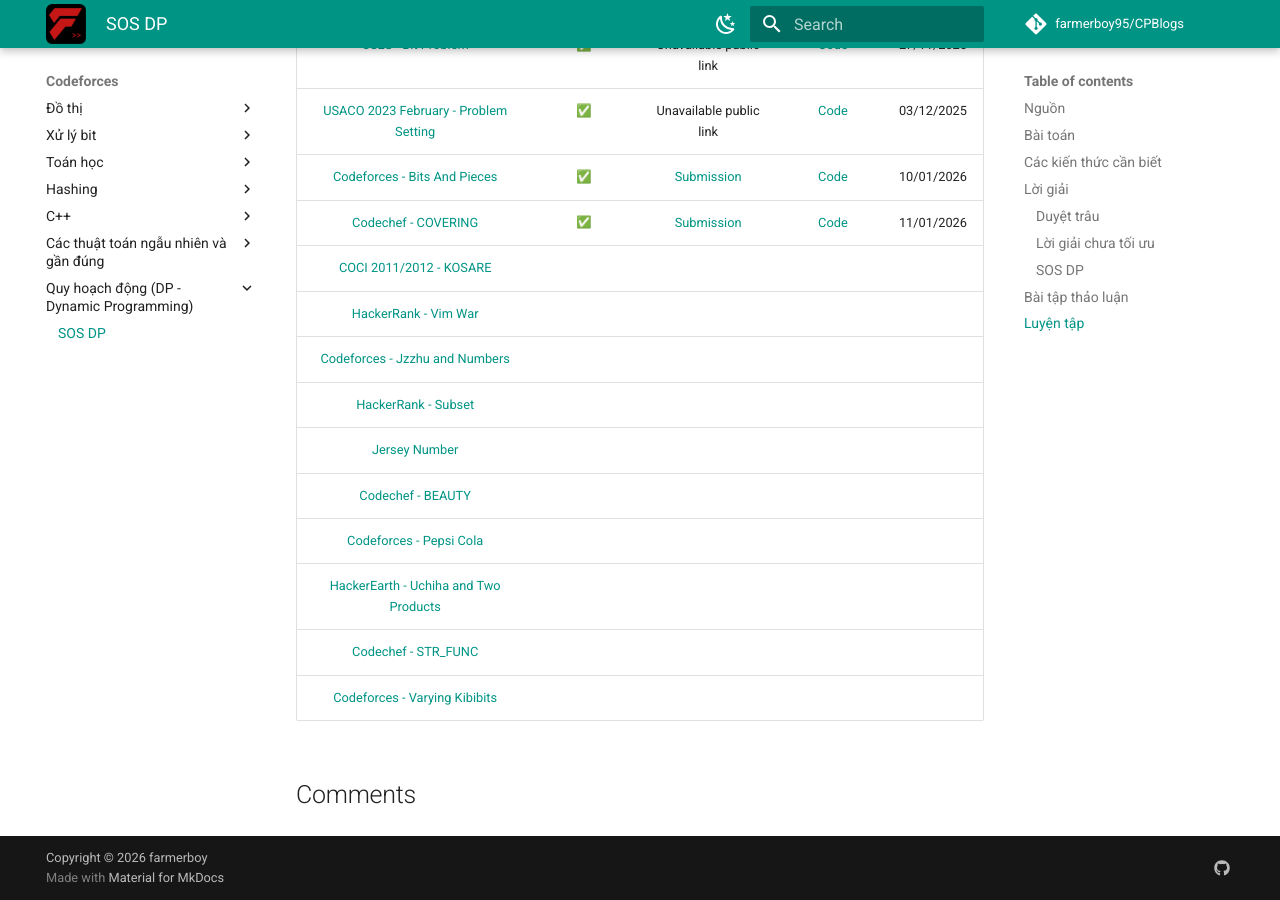
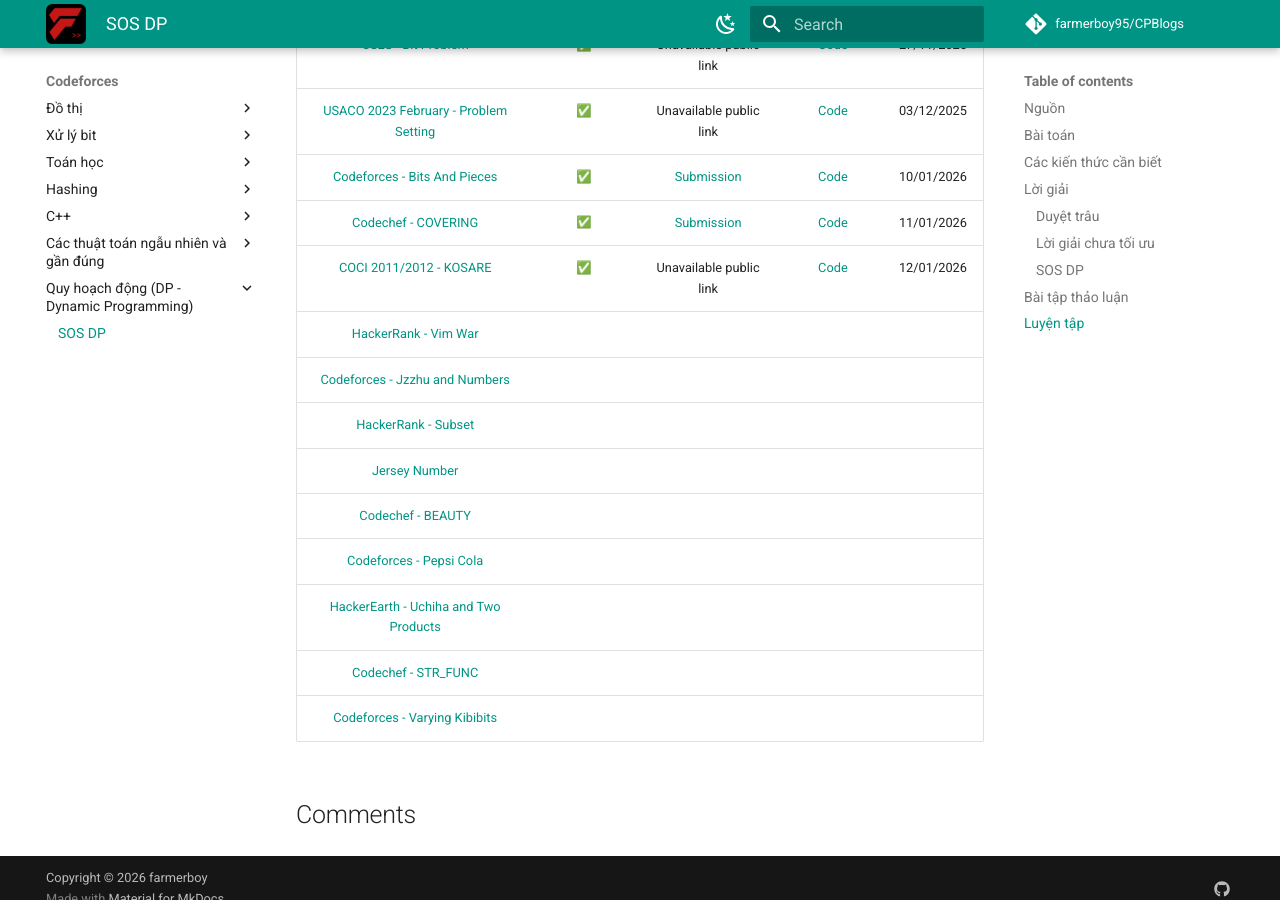
Before and after one commit to farmerboy95/CPBlogs, an MkDocs documentation site: the page built from docs/Codeforces/dp/sos-dp.md, in a window 1280 px wide and 900 px high, scrolled down 4049 px. Built offline with MkDocs 1.6.1 and Material for MkDocs 9.7.7, drawn with Linux system fonts in a browser that asks for light colours; emoji names are drawn with the system emoji font; comment, search, counter and statistics services are not loaded.

Commit message:
Update COCI 2011/2012 - KOSARE entry with details

```diff
--- a/docs/Codeforces/dp/sos-dp.md
+++ b/docs/Codeforces/dp/sos-dp.md
@@ -124,7 +124,7 @@
 | [USACO 2023 February - Problem Setting](http://usaco.org/index.php?page=viewproblem2&cpid=1309) | :white_check_mark: | Unavailable public link | [Code](https://github.com/farmerboy95/CompetitiveProgramming/blob/master/USACO/USACO%2023feb-problem-setting.cpp) | 03/12/2025 |
 | [Codeforces - Bits And Pieces](https://codeforces.com/contest/1208/problem/F) | :white_check_mark: | [Submission](https://codeforces.com/contest/1208/submission/357263374) | [Code](https://github.com/farmerboy95/CompetitiveProgramming/blob/master/Codeforces/CF1208-D12-F.cpp) | 10/01/2026 |
 | [Codechef - COVERING](https://www.codechef.com/problems/COVERING) | :white_check_mark: | [Submission](https://www.codechef.com/viewsolution/1225153608) | [Code](https://github.com/farmerboy95/CompetitiveProgramming/blob/master/Codechef/CODECHEF%20COVERING.cpp) | 11/01/2026 |
-| [COCI 2011/2012 - KOSARE](http://hsin.hr/coci/archive/2011_2012/contest6_tasks.pdf) | | | | |
+| [COCI 2011/2012 - KOSARE](http://hsin.hr/coci/archive/2011_2012/contest6_tasks.pdf) | :white_check_mark: | Unavailable public link | [Code](https://github.com/farmerboy95/CompetitiveProgramming/blob/master/COCI/COCI%2011-Kosare.cpp) | 12/01/2026 |
 | [HackerRank - Vim War](https://www.hackerrank.com/contests/w16/challenges/vim-war) | | | | |
 | [Codeforces - Jzzhu and Numbers](https://codeforces.com/problemset/problem/449/D) | | | | |
 | [HackerRank - Subset](https://www.hackerrank.com/contests/countercode/challenges/subset) | | | | |
```
